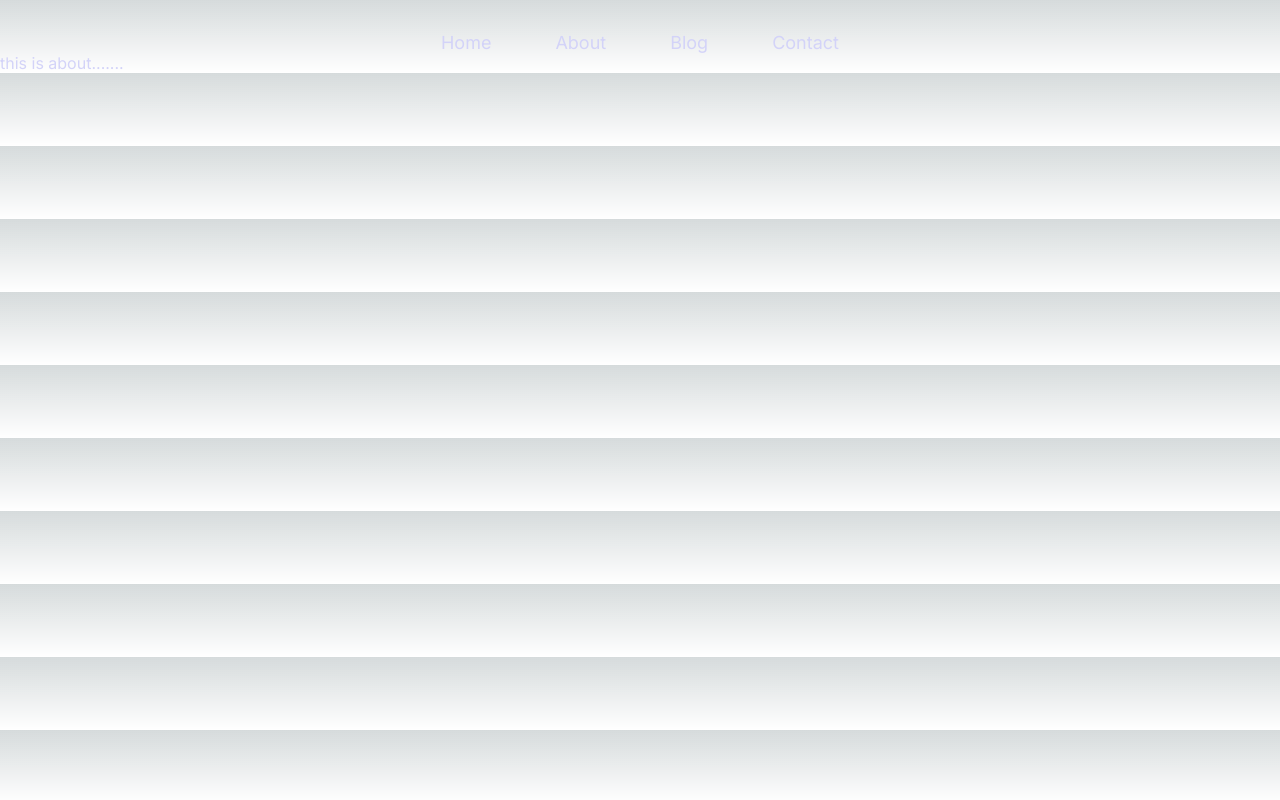
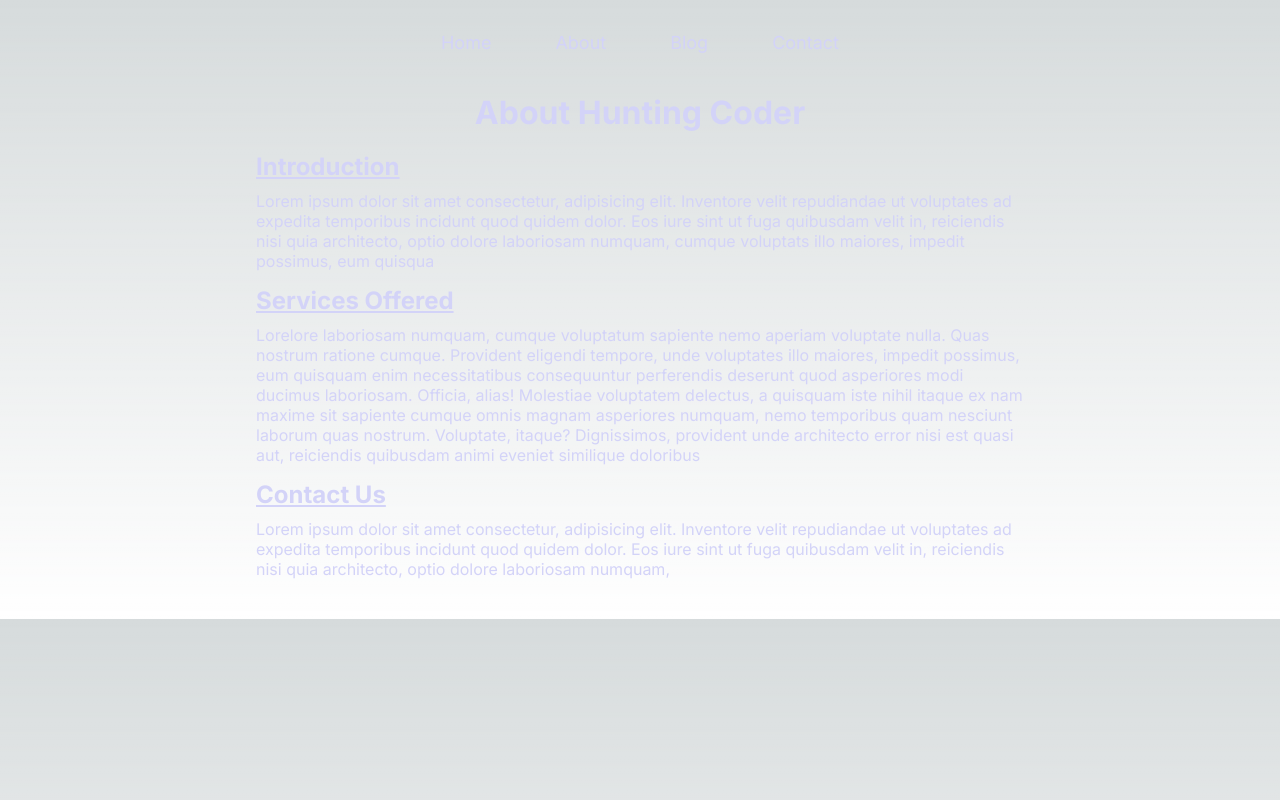
Before and after one commit to anshgupta6031/Hunting_Coder-A_Coding_Blog_Platform, a Next.js app: page /about in a window 1280 px wide. Built offline with nearby package versions, Linux system fonts and the light colour scheme.

Commit message:
video 27 completed

```diff
--- a/app/about/page.js
+++ b/app/about/page.js
@@ -3,11 +3,22 @@
 
 
 import React from 'react'
+import styles from "./page.module.css"
+
 
 export default function About() {
     return (
-        <div>
-            this is about.......
+        <div className={styles.container}>
+            <h1 className={styles.heading}>About Hunting Coder</h1>
+
+            <h2 className={styles.subheading}>Introduction</h2>
+            <p className={styles.para}>Lorem ipsum dolor sit amet consectetur, adipisicing elit. Inventore velit repudiandae ut voluptates ad expedita temporibus incidunt quod quidem dolor. Eos iure sint ut fuga quibusdam velit in, reiciendis nisi quia architecto, optio dolore laboriosam numquam, cumque voluptats illo maiores, impedit possimus, eum quisqua </p>
+
+            <h2 className={styles.subheading}>Services Offered</h2>
+            <p className={styles.para}>Lorelore laboriosam numquam, cumque voluptatum sapiente nemo aperiam voluptate nulla. Quas nostrum ratione cumque. Provident eligendi tempore, unde voluptates illo maiores, impedit possimus, eum quisquam enim necessitatibus consequuntur perferendis deserunt quod asperiores modi ducimus laboriosam. Officia, alias! Molestiae voluptatem delectus, a quisquam iste nihil itaque ex nam maxime sit sapiente cumque omnis magnam asperiores numquam, nemo temporibus quam nesciunt laborum quas nostrum. Voluptate, itaque? Dignissimos, provident unde architecto error nisi est quasi aut, reiciendis quibusdam animi eveniet similique doloribus </p>
+
+            <h2 className={styles.subheading}>Contact Us</h2>
+            <p className={styles.para}>Lorem ipsum dolor sit amet consectetur, adipisicing elit. Inventore velit repudiandae ut voluptates ad expedita temporibus incidunt quod quidem dolor. Eos iure sint ut fuga quibusdam velit in, reiciendis nisi quia architecto, optio dolore laboriosam numquam, </p>
         </div>
     )
 }
--- /dev/null
+++ b/app/about/page.module.css
@@ -0,0 +1,22 @@
+
+
+
+
+.container{
+    max-width: 60vw;
+    margin: 40px auto;
+}
+
+.heading{
+    text-align: center;
+    margin-bottom: 20px;
+}
+
+.subheading{
+    margin-bottom: 10px;
+    text-decoration: underline;
+}
+
+.para{
+    margin-bottom: 15px;
+}
```
